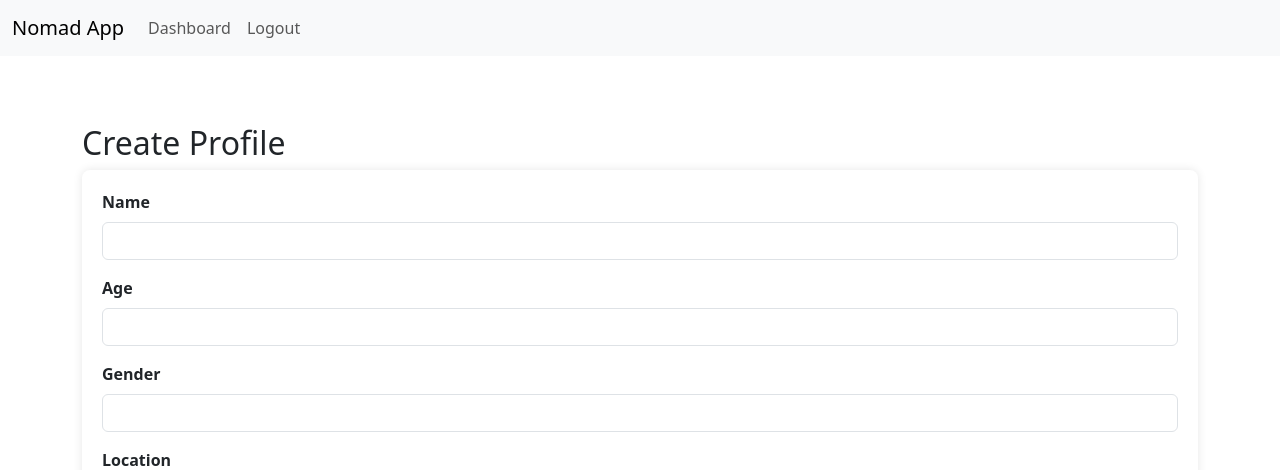
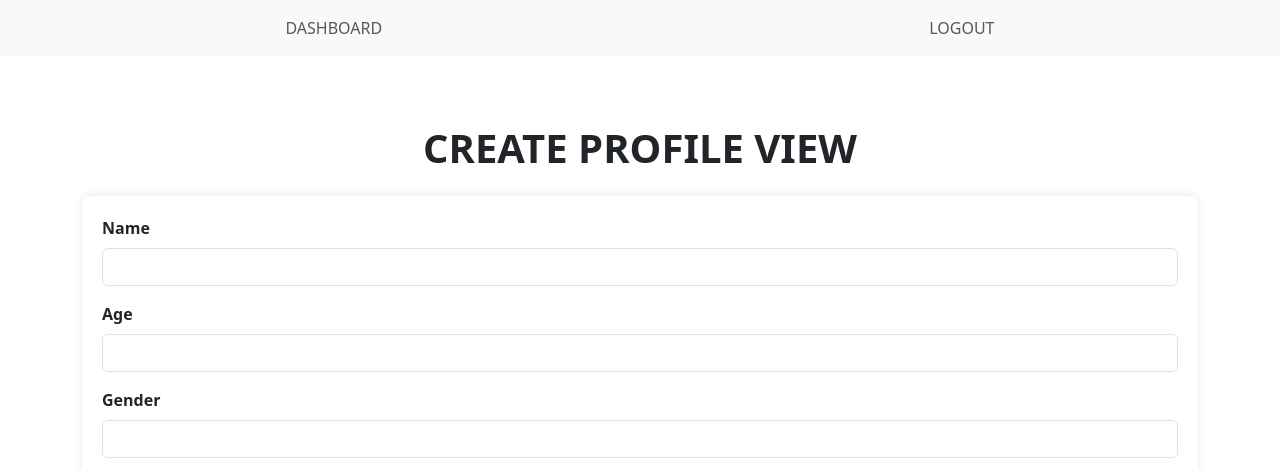
Before and after one commit to abssharma/nomad, a Flask app: template frontend/templates/profile.html in a window 1280 px wide. Shown: the top 470 px of the page. Run offline with Flask 2, Linux system fonts and the light colour scheme; the template is opened without the code that fills it, so the values that code supplies are empty.

Commit message:
Update profile.html

```diff
--- a/frontend/templates/profile.html
+++ b/frontend/templates/profile.html
@@ -9,17 +9,20 @@
 <body>
   <nav class="navbar navbar-expand-lg navbar-light bg-light">
       <div class="container-fluid">
-          <a class="navbar-brand" href="/">Nomad App</a>
-          <div class="collapse navbar-collapse">
-              <ul class="navbar-nav me-auto">
-                  <li class="nav-item"><a class="nav-link" href="/dashboard">Dashboard</a></li>
-                  <li class="nav-item"><a class="nav-link" href="#" id="logoutLink">Logout</a></li>
+
+          <div class="collapse navbar-collapse" id="navbarNav">
+              <ul class="navbar-nav w-100 justify-content-around">
+                  <li class="nav-item"><a class="nav-link" href="/dashboard">DASHBOARD</a></li>
+                  <li class="nav-item"><a class="nav-link" href="#" id="logoutLink">LOGOUT</a></li>
               </ul>
           </div>
       </div>
   </nav>
   <div class="container mt-5">
-      <h2>Create Profile</h2>
+    <div class="text-center mb-4">
+        <h1 class="fw-bold">CREATE PROFILE VIEW</h1>
+    </div>
+
       <div id="alert" class="alert d-none"></div>
       <form id="profileForm" enctype="multipart/form-data" method="POST" action="/create-profile">
           <div class="mb-3">
```
